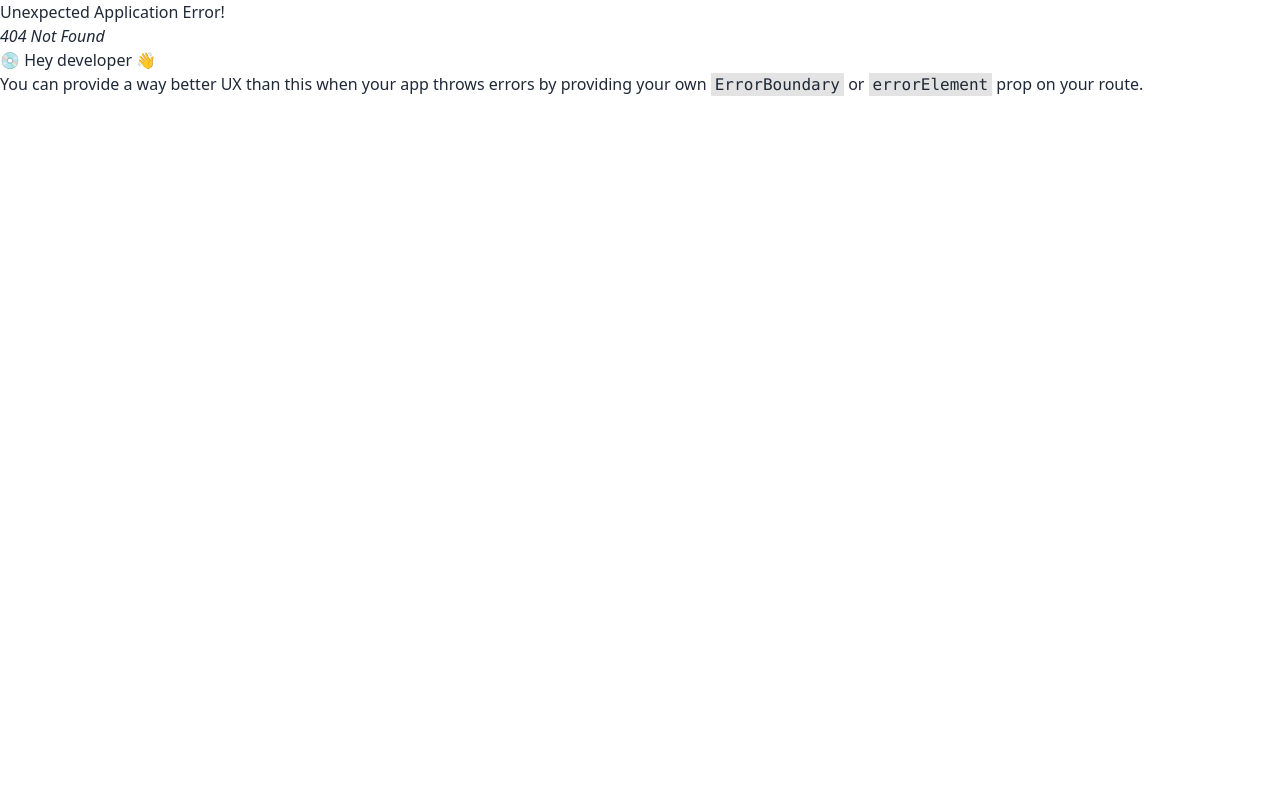
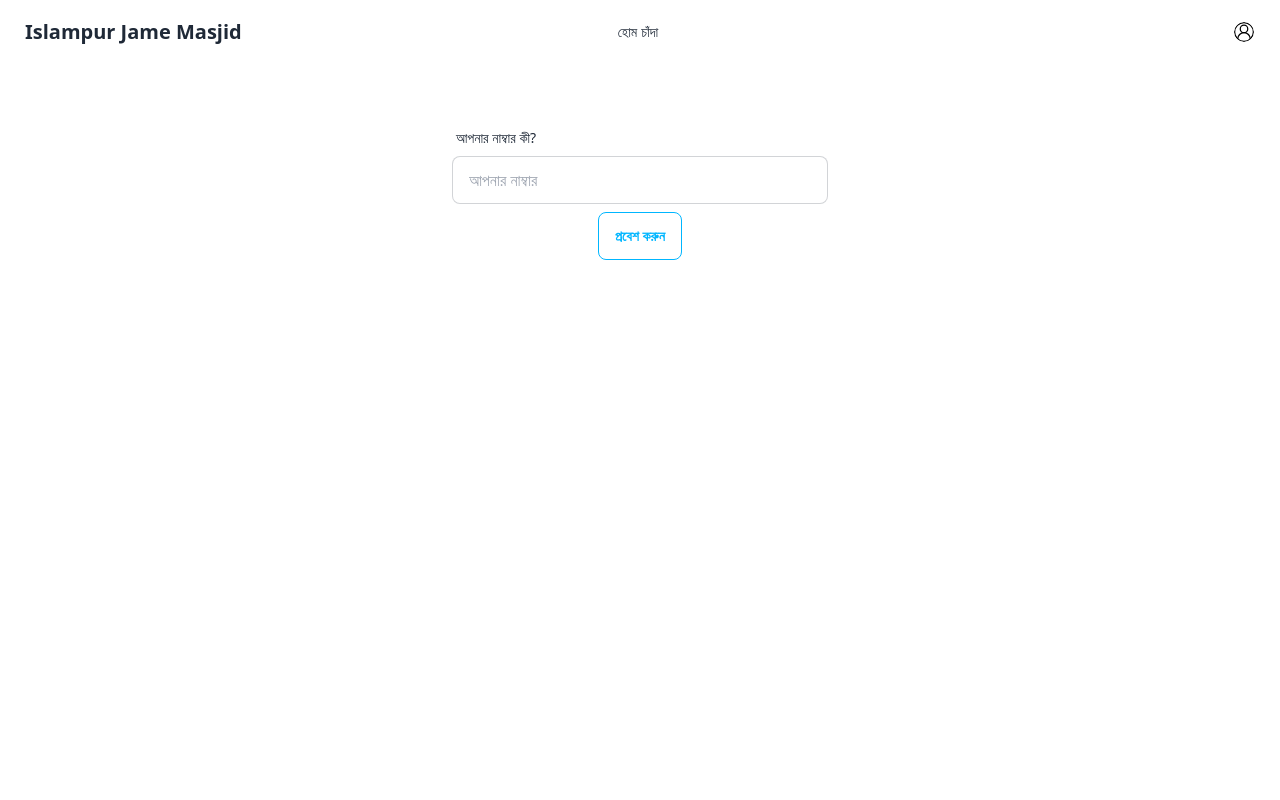
Before and after one commit to AdnaNation/Islampur-Jame-Masjid, a React (Vite) app: page /signin in a window 1280 px wide. Before the commit this address had no page. Shown: the top 800 px of the page. Built offline with nearby package versions, Linux system fonts and the light colour scheme.

Commit message:
add: signin page

```diff
--- a/src/Routes/Route.jsx
+++ b/src/Routes/Route.jsx
@@ -3,6 +3,7 @@ import Profile from "../components/Profile";
 import Main from "../Layout/Main";
 import FeePage from "../pages/FeePage";
 import Home from "../pages/Home";
+import SignIn from "../pages/SignIn";
 
 const router = createBrowserRouter([
     {
@@ -20,6 +21,10 @@ const router = createBrowserRouter([
             {
                 path: '/profile',
                 element: <Profile />
+            },
+            {
+                path: '/signin',
+                element: <SignIn />
             }
         ]
     }
--- a/src/components/NavNew.jsx
+++ b/src/components/NavNew.jsx
@@ -11,47 +11,37 @@ const Navbar = () => {
               className="h-5 w-5"
               fill="none"
               viewBox="0 0 24 24"
-                            stroke="currentColor">
+              stroke="currentColor"
+            >
               <path
                 strokeLinecap="round"
                 strokeLinejoin="round"
                 strokeWidth="2"
-                                d="M4 6h16M4 12h8m-8 6h16" />
+                d="M4 6h16M4 12h8m-8 6h16"
+              />
             </svg>
           </div>
           <ul
             tabIndex={0}
-                        className="menu menu-sm dropdown-content bg-base-100 rounded-box z-[1] mt-3 w-52 p-2 shadow">
-                        <li><a href="/">Home</a></li>
-                        <li>
-                            <a href="/">চাঁদা</a>
-                            {/* <ul className="p-2">
-                                <li><a>Submenu 1</a></li>
-                                <li><a>Submenu 2</a></li>
-                            </ul> */}
-                        </li>
-                        <li><a>চাঁদা</a></li>
+            className="menu menu-sm dropdown-content bg-base-100 rounded-box z-[1] mt-3 w-52 p-2 shadow space-y-1"
+          >
+            <NavLink to="/">হোম </NavLink>
             <NavLink to="/fee">চাঁদা </NavLink>
+            <NavLink to="/signin">প্রবেশ</NavLink>
           </ul>
         </div>
-                <a href="/profile" className="btn btn-ghost text-xl">Islampur Jame Masjid</a>
+        <a href="/profile" className="btn btn-ghost text-xl">
+          Islampur Jame Masjid
+        </a>
       </div>
       <div className="navbar-center hidden lg:flex">
         <ul className="menu menu-horizontal px-1">
-                    <li><a href="/">Home</a></li>
-                    <li>
-                        <a href="/">Home</a>
-                        {/* <details>
-                            <summary>Parent</summary>
-                            <ul className="p-2">
-                                <li><a>Submenu 1</a></li>
-                                <li><a>Submenu 2</a></li>
-                            </ul>
-                        </details> */}
-                    </li>
-                    <li><a>চাঁদা</a></li>
-
-                    <NavLink to="/fee">চাঁদা </NavLink>
+          <NavLink className="mr-1" to="/">
+            হোম{" "}
+          </NavLink>
+          <NavLink className="mr-1" to="/fee">
+            চাঁদা{" "}
+          </NavLink>
         </ul>
       </div>
       <div className="navbar-end">
--- /dev/null
+++ b/src/pages/SignIn.jsx
@@ -0,0 +1,21 @@
+const SignIn = () => {
+  return (
+    <div className=" mx-auto max-w-96 space-y-2 mt-14">
+      <label className="form-control w-96 px-1">
+        <div className="label">
+          <span className="label-text">আপনার নাম্বার কী?</span>
+        </div>
+        <input
+          type="text"
+          placeholder="আপনার নাম্বার"
+          className="input input-bordered w-full"
+        />
+      </label>
+     <div className="text-center">
+     <button className="btn btn-outline btn-info" type="button">প্রবেশ করুন</button>
+     </div>
+    </div>
+  );
+};
+
+export default SignIn;
```
Lines whose indentation alone changed are shown as unchanged.
